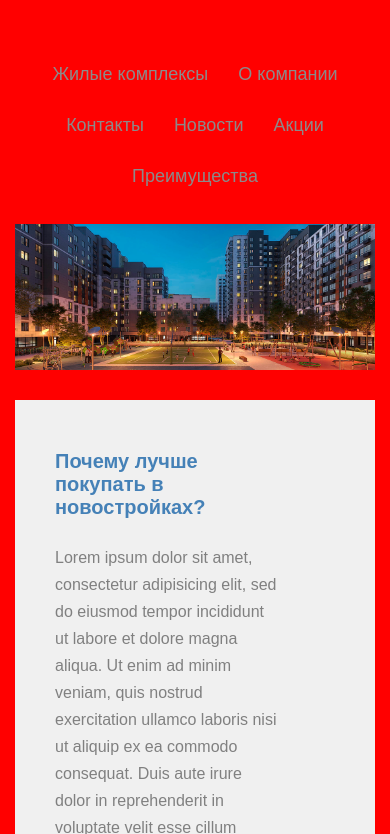
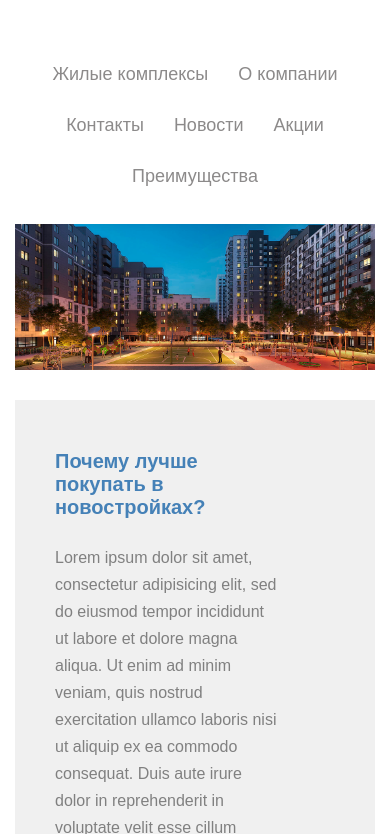
Before and after one commit to chillbeast08/SilverHouse, a plain HTML site: page index.html in a window 390 px wide. Shown: the part 84-918 px from the top of the page. Drawn offline with Linux system fonts and the light colour scheme.

Commit message:
Update style.css

```diff
--- a/css/style.css
+++ b/css/style.css
@@ -106,9 +106,3 @@ footer img {
   font-weight: 700;
   font-size: 25px;
 }
-
-@media screen and (max-width: 768px) {
-  body {
-    background-color: red;
-  }
-}
```
